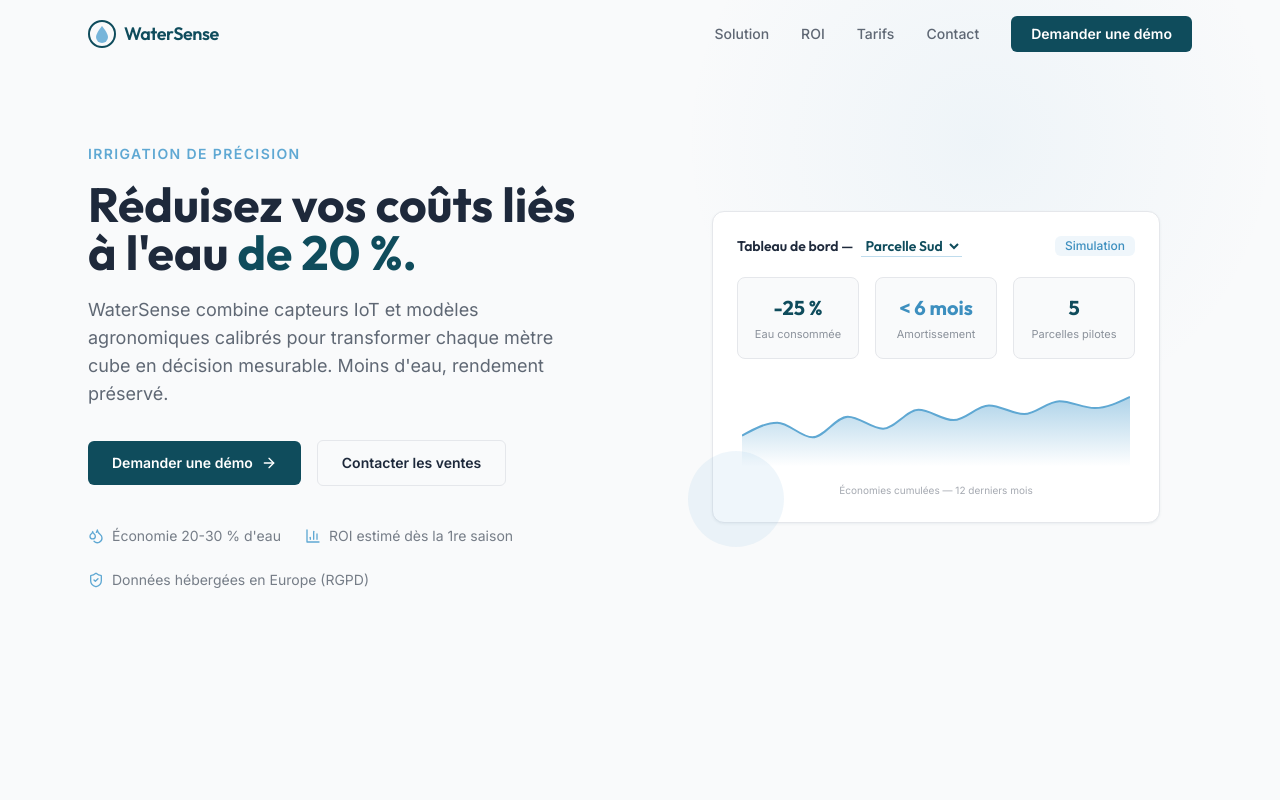
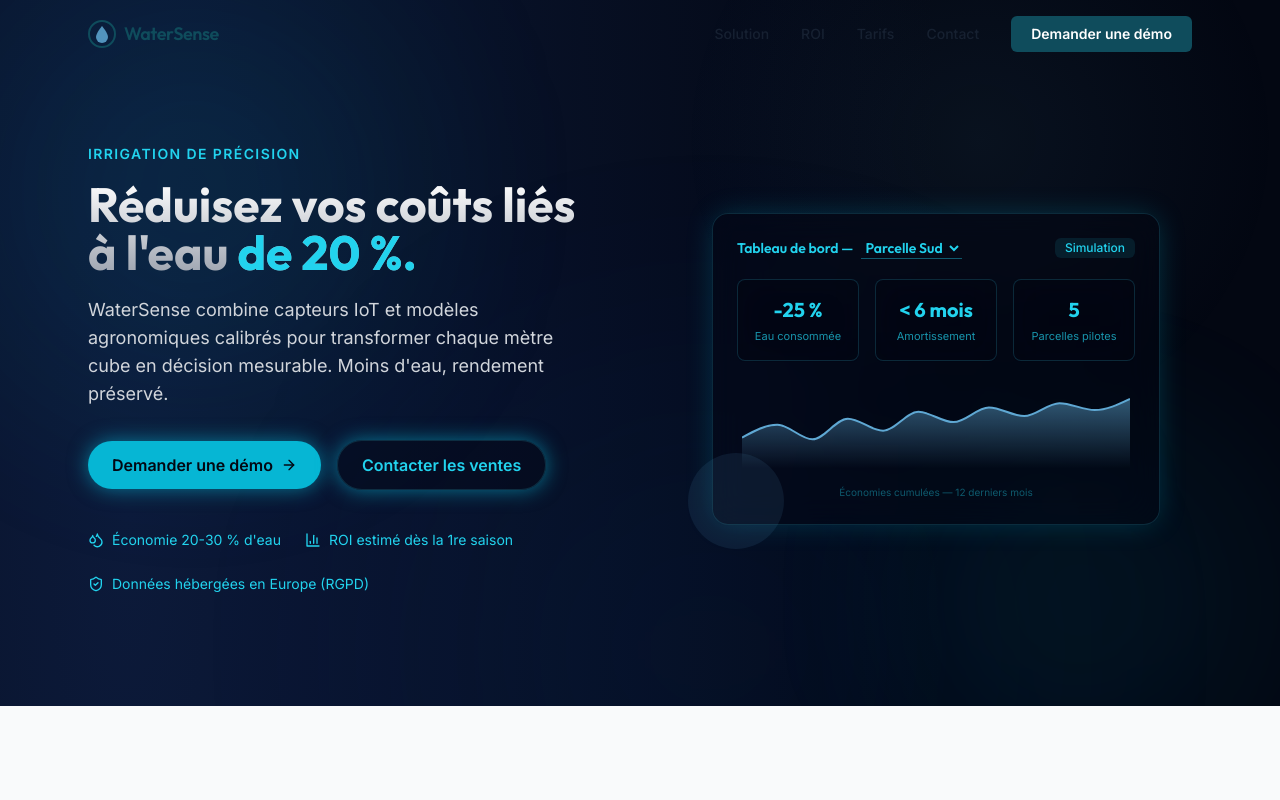
Before and after one commit to wejzi000/WATERSENSE, a Next.js app: page / in a window 1280 px wide. Shown: the top 800 px of the page. Built offline with nearby package versions, Linux system fonts and the light colour scheme.

Commit message:
harmonisation deep tech : hero, navbar, footer, glassmorphism global

```diff
--- a/src/components/landing/Footer.tsx
+++ b/src/components/landing/Footer.tsx
@@ -2,27 +2,27 @@
 
 export function Footer() {
   return (
-    <footer className="bg-white border-t border-gray-200 py-12 px-6">
+    <footer className="bg-gray-950/80 backdrop-blur-sm border-t border-gray-800 py-12 px-6">
       <div className="max-w-6xl mx-auto flex flex-col md:flex-row justify-between items-center gap-6">
         {/* Partie Gauche : Logo et Copyright */}
         <div className="flex flex-col items-center md:items-start">
-          <span className="font-display text-2xl font-bold text-primary tracking-tight">
+          <span className="font-display text-2xl font-bold bg-gradient-to-b from-white to-gray-400 bg-clip-text text-transparent tracking-tight">
             WaterSense
           </span>
-          <p className="font-sans text-sm text-gray-500 mt-2">
+          <p className="font-sans text-sm text-gray-400 mt-2">
             © {new Date().getFullYear()} WaterSense. Tous droits réservés.
           </p>
         </div>
 
         {/* Partie Droite : Liens utiles */}
-        <div className="flex flex-wrap justify-center gap-6 text-sm font-medium font-sans text-gray-500">
-          <a href="#" className="hover:text-accent transition-colors duration-200">
+        <div className="flex flex-wrap justify-center gap-6 text-sm font-medium font-sans text-gray-400">
+          <a href="#" className="hover:text-cyan-400 transition-colors duration-200">
             Mentions Légales
           </a>
-          <a href="#" className="hover:text-accent transition-colors duration-200">
+          <a href="#" className="hover:text-cyan-400 transition-colors duration-200">
             Politique de Confidentialité
           </a>
-          <a href="#" className="hover:text-accent transition-colors duration-200">
+          <a href="#" className="hover:text-cyan-400 transition-colors duration-200">
             Contactez-nous
           </a>
         </div>
--- a/src/components/landing/HeroSection.tsx
+++ b/src/components/landing/HeroSection.tsx
@@ -37,7 +37,7 @@ export function HeroSection() {
   ];
   const parcelle = PARCELLES[selected];
   return (
-    <section className="relative overflow-hidden bg-surface pt-28 pb-20 lg:pt-36 lg:pb-28">
+    <section className="relative overflow-hidden bg-transparent pt-28 pb-20 lg:pt-36 lg:pb-28">
       {/* Subtle gradient ornament */}
       <div
         aria-hidden="true"
@@ -56,14 +56,14 @@ export function HeroSection() {
             transition={{ duration: 0.7, ease: 'easeOut' }}
             className="max-w-xl"
           >
-            <p className="mb-4 text-sm font-semibold uppercase tracking-widest text-accent">
+            <p className="mb-4 text-sm font-semibold uppercase tracking-widest text-cyan-400">
               Irrigation de précision
             </p>
-            <h1 className="font-display text-4xl font-bold leading-[1.15] text-ink sm:text-5xl">
+            <h1 className="font-display text-4xl font-bold leading-[1.15] bg-gradient-to-b from-white to-gray-400 bg-clip-text text-transparent sm:text-5xl">
               Réduisez vos coûts liés à l'eau{' '}
-              <span className="text-primary">de 20 %.</span>
+              <span className="text-cyan-400">de 20 %.</span>
             </h1>
-            <p className="mt-5 text-base leading-relaxed text-ink/70 sm:text-lg">
+            <p className="mt-5 text-base leading-relaxed text-gray-300 sm:text-lg">
               WaterSense combine capteurs IoT et modèles agronomiques calibrés
               pour transformer chaque mètre cube en décision mesurable. Moins
               d'eau, rendement préservé.
@@ -73,14 +73,14 @@ export function HeroSection() {
             <div className="mt-8 flex flex-wrap items-center gap-4">
               <a
                 href="#contact"
-                className="inline-flex items-center gap-2 rounded-btn bg-primary px-6 py-3 text-sm font-semibold text-white transition-colors hover:bg-primary-dark"
+                className="inline-flex items-center gap-2 rounded-full bg-cyan-500 text-gray-950 font-semibold px-6 py-3 shadow-glow-cyan-btn transition-all hover:bg-cyan-400 hover:shadow-glow-cyan-strong"
               >
                 Demander une démo
                 <ArrowRight size={16} />
               </a>
               <a
                 href="#contact"
-                className="inline-flex items-center gap-2 rounded-btn border border-border px-6 py-3 text-sm font-semibold text-ink transition-colors hover:bg-primary/5"
+                className="inline-flex items-center gap-2 rounded-full border border-cyan-900/50 text-cyan-400 px-6 py-3 font-semibold bg-gray-950/40 hover:border-cyan-500/80 hover:bg-cyan-400/10 hover:text-cyan-300 shadow-glow-cyan-btn transition-all"
               >
                 Contacter les ventes
               </a>
@@ -91,8 +91,8 @@ export function HeroSection() {
             {/* Trust badges */}
             <ul className="mt-10 flex flex-wrap gap-6">
               {badges.map(({ icon: Icon, label }) => (
-                <li key={label} className="flex items-center gap-2 text-sm text-ink/60">
-                  <Icon size={16} className="text-accent" />
+                <li key={label} className="flex items-center gap-2 text-sm text-cyan-400">
+                  <Icon size={16} className="text-cyan-400" />
                   {label}
                 </li>
               ))}
@@ -110,13 +110,13 @@ export function HeroSection() {
           >
             {/* Parcelles fictives pour la démo */}
             <div className="relative mx-auto w-full max-w-md">
-              <div className="rounded-xl border border-border bg-white p-6 shadow-card">
+              <div className="rounded-2xl border border-cyan-900/50 bg-gray-950/40 backdrop-blur-lg shadow-glow-cyan p-6 hover:border-cyan-500/80 hover:shadow-glow-cyan-strong transition-all duration-300">
                 {/* Mini header + sélecteur */}
                 <div className="mb-5 flex items-center justify-between">
-                  <span className="font-display text-sm font-semibold text-ink">
+                  <span className="font-display text-sm font-semibold text-cyan-400">
                     Tableau de bord —
                     <select
-                      className="ml-2 bg-transparent font-display text-sm text-primary outline-none border-b border-accent/40 focus:border-accent"
+                      className="ml-2 bg-transparent font-display text-sm text-cyan-400 outline-none border-b border-cyan-400/40 focus:border-cyan-400"
                       value={selected}
                       onChange={e => setSelected(Number(e.target.value))}
                     >
@@ -125,31 +125,31 @@ export function HeroSection() {
                       ))}
                     </select>
                   </span>
-                  <span className="rounded-btn bg-accent/10 px-2.5 py-0.5 text-xs font-medium text-accent-dark">
+                  <span className="rounded-btn bg-cyan-400/10 px-2.5 py-0.5 text-xs font-medium text-cyan-400">
                     Simulation
                   </span>
                 </div>
 
                 {/* KPI row animée */}
                 <div className="grid grid-cols-3 gap-4">
-                  <div className="rounded-lg border border-border bg-surface px-3 py-4 text-center">
-                    <p className="font-display text-xl font-bold text-primary">
+                  <div className="rounded-lg border border-cyan-900/50 bg-gray-950/40 backdrop-blur-lg px-3 py-4 text-center">
+                    <p className="font-display text-xl font-bold text-cyan-400">
                       <CountUp end={-parcelle.kpis.eau} duration={1} /> %
                     </p>
-                    <p className="mt-1 text-[11px] text-ink/50">Eau consommée</p>
+                    <p className="mt-1 text-[11px] text-cyan-400/70">Eau consommée</p>
                   </div>
-                  <div className="rounded-lg border border-border bg-surface px-3 py-4 text-center">
-                    <p className="font-display text-xl font-bold text-accent-dark">
+                  <div className="rounded-lg border border-cyan-900/50 bg-gray-950/40 backdrop-blur-lg px-3 py-4 text-center">
+                    <p className="font-display text-xl font-bold text-cyan-400">
                       {'< '}
                       <CountUp end={parcelle.kpis.amort} duration={1} /> mois
                     </p>
-                    <p className="mt-1 text-[11px] text-ink/50">Amortissement</p>
+                    <p className="mt-1 text-[11px] text-cyan-400/70">Amortissement</p>
                   </div>
-                  <div className="rounded-lg border border-border bg-surface px-3 py-4 text-center">
-                    <p className="font-display text-xl font-bold text-primary">
+                  <div className="rounded-lg border border-cyan-900/50 bg-gray-950/40 backdrop-blur-lg px-3 py-4 text-center">
+                    <p className="font-display text-xl font-bold text-cyan-400">
                       <CountUp end={parcelle.kpis.pilotes} duration={1} />
                     </p>
-                    <p className="mt-1 text-[11px] text-ink/50">Parcelles pilotes</p>
+                    <p className="mt-1 text-[11px] text-cyan-400/70">Parcelles pilotes</p>
                   </div>
                 </div>
 
@@ -167,7 +167,7 @@ export function HeroSection() {
                     </AreaChart>
                   </ResponsiveContainer>
                 </div>
-                <p className="mt-2 text-center text-[10px] text-ink/40">
+                <p className="mt-2 text-center text-[10px] text-cyan-400/40">
                   Économies cumulées — 12 derniers mois
                 </p>
               </div>
```
Also changed, not shown: src/components/Navigation.tsx (+15 -15 lines).
